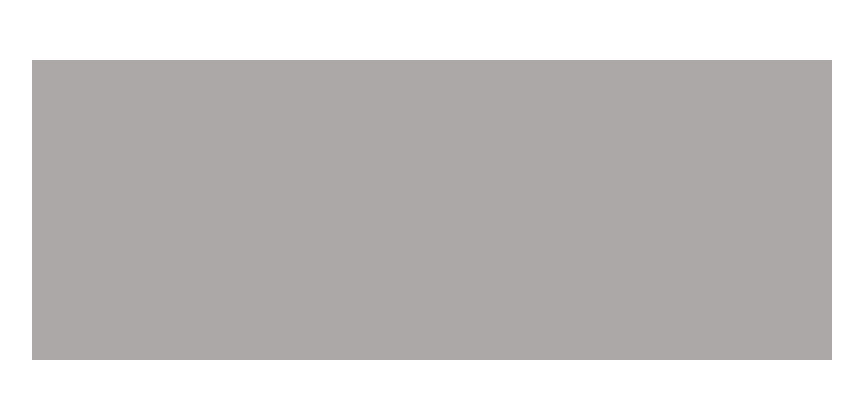
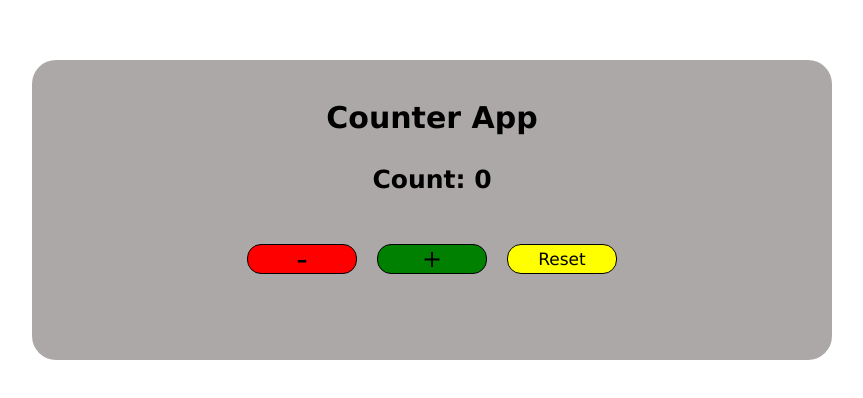
Before and after one commit to RajJadhav4140/counter_app, a React (Vite) app: page / in a window 1280 px wide. Shown: the part 190-588 px from the top of the page, without its empty margins (208-1071 px from the left). Built offline with nearby package versions, Linux system fonts and the light colour scheme.

Commit message:
create counter app

```diff
--- a/src/components/counter/Count.css
+++ b/src/components/counter/Count.css
@@ -2,4 +2,56 @@
     height: 300px;
     width: 800px;
     background-color: #aca8a8;
+    border-radius: 24px;
 }
+
+.main-container h2{
+    display: flex;
+    align-items: center;
+    justify-content: center;
+    padding-top: 40px;
+    font-size: 30px;
+}
+
+.main-container h3{
+    display: flex;
+    align-items: center;
+    justify-content: center;
+    padding-top: 30px;
+    font-size: 25px;
+}
+
+.btn-container{
+    display: flex;
+    align-items: center;
+    justify-content: center;
+    padding-top: 50px;
+    gap: 20px;
+}
+
+.btn-container button{
+    display: flex;
+    align-items: center;
+    justify-content: center;
+    height: 30px;
+    width: 110px;
+    gap: 10px;
+    border-radius: 14px;
+    border: none;
+    border: 1px solid black;
+}
+
+.btn-1{
+  background-color: red;
+  font-size: 2em;
+}
+
+.btn-2{
+  background-color: green;
+  font-size: 1.5em;
+}
+
+.btn-3{
+    background-color: yellow;
+    font-size: 17px;
+}
--- a/src/components/counter/Count.jsx
+++ b/src/components/counter/Count.jsx
@@ -1,13 +1,44 @@
- import React from 'react'
+ import {useEffect, useState} from 'react'
  import "./Count.css"
 
 
 const Count = () => {
+
+  let [count,setCount] = useState(0)
+
+  const increment =()=>{
+    setCount(count+1)
+  }
+  const decrement =()=>{
+    setCount(count-1)
+  }
+  const reset =()=>{
+    setCount(0)
+  }
+
+  const sayHello=()=>{
+    console.log("Hello")
+  }
+
+  useEffect(()=>{
+    sayHello()
+  },[count])
+
   return (
     <div className='main-container'>
+      <h2>Counter App</h2>
+      <h3>Count: {count}</h3>
+      <div className='btn-container'>
+        <button className='btn-1'onClick={()=> decrement()}>-</button>
+        <button className='btn-2'onClick={()=> increment()}>+</button>
+        <button className='btn-3'onClick={()=> reset()}>Reset</button>
+      </div>
 
     </div>
   )
+
 }
 
+
+
  export default Count
--- a/src/index.css
+++ b/src/index.css
@@ -1,6 +1,7 @@
 * {
   padding: 0;
   margin: 0;
+  font-family: Verdana, Geneva, Tahoma, sans-serif;
 }
 
 body{
```
Lines whose indentation alone changed are shown as unchanged.
